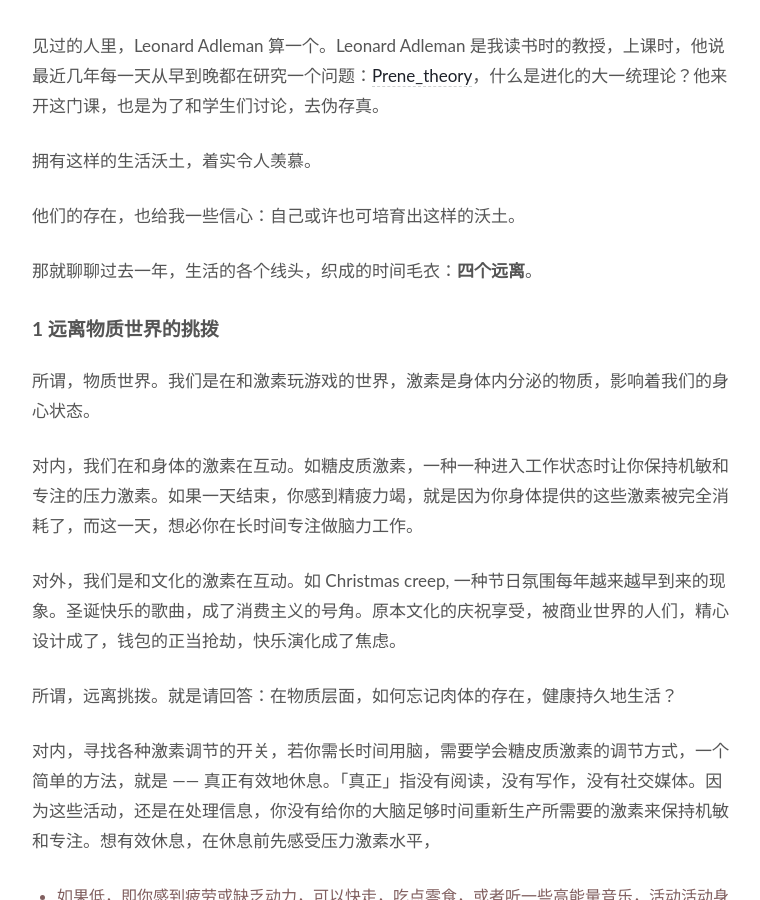
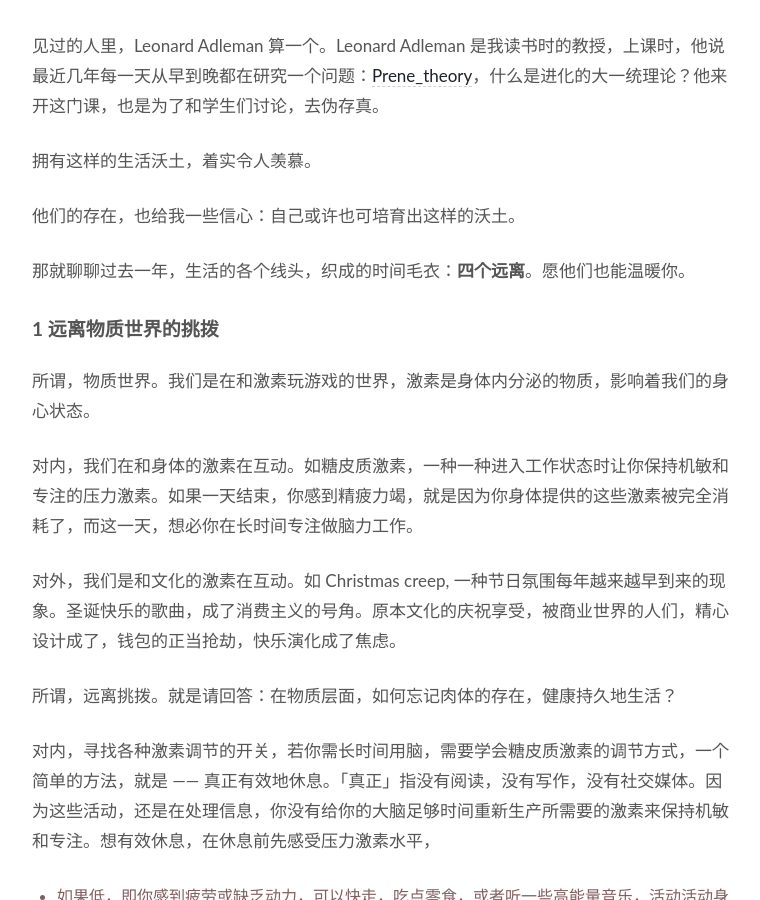
Before and after one commit to WillWang-X/willwang-x.github.io, a Jekyll site: the page built from _posts/blogs/2022-12-31-horse-manure-and-fertile-soil.md, in a window 1280 px wide and 900 px high, scrolled down 1564 px. Shown: the whole window, without its empty margins (258-1018 px from the left). Built offline with Jekyll 4.4.1, drawn with Linux system fonts in a browser that asks for light colours.

Commit message:
Add more about Reader-centered_writing

```diff
--- a/_posts/blogs/2022-12-31-horse-manure-and-fertile-soil.md
+++ b/_posts/blogs/2022-12-31-horse-manure-and-fertile-soil.md
@@ -58,7 +58,7 @@ published: true
 
 他们的存在，也给我一些信心：自己或许也可培育出这样的沃土。
 
-那就聊聊过去一年，生活的各个线头，织成的时间毛衣：**四个远离**。
+那就聊聊过去一年，生活的各个线头，织成的时间毛衣：**四个远离**。愿他们也能温暖你。
 
 ## 1 远离物质世界的挑拨
 
```
